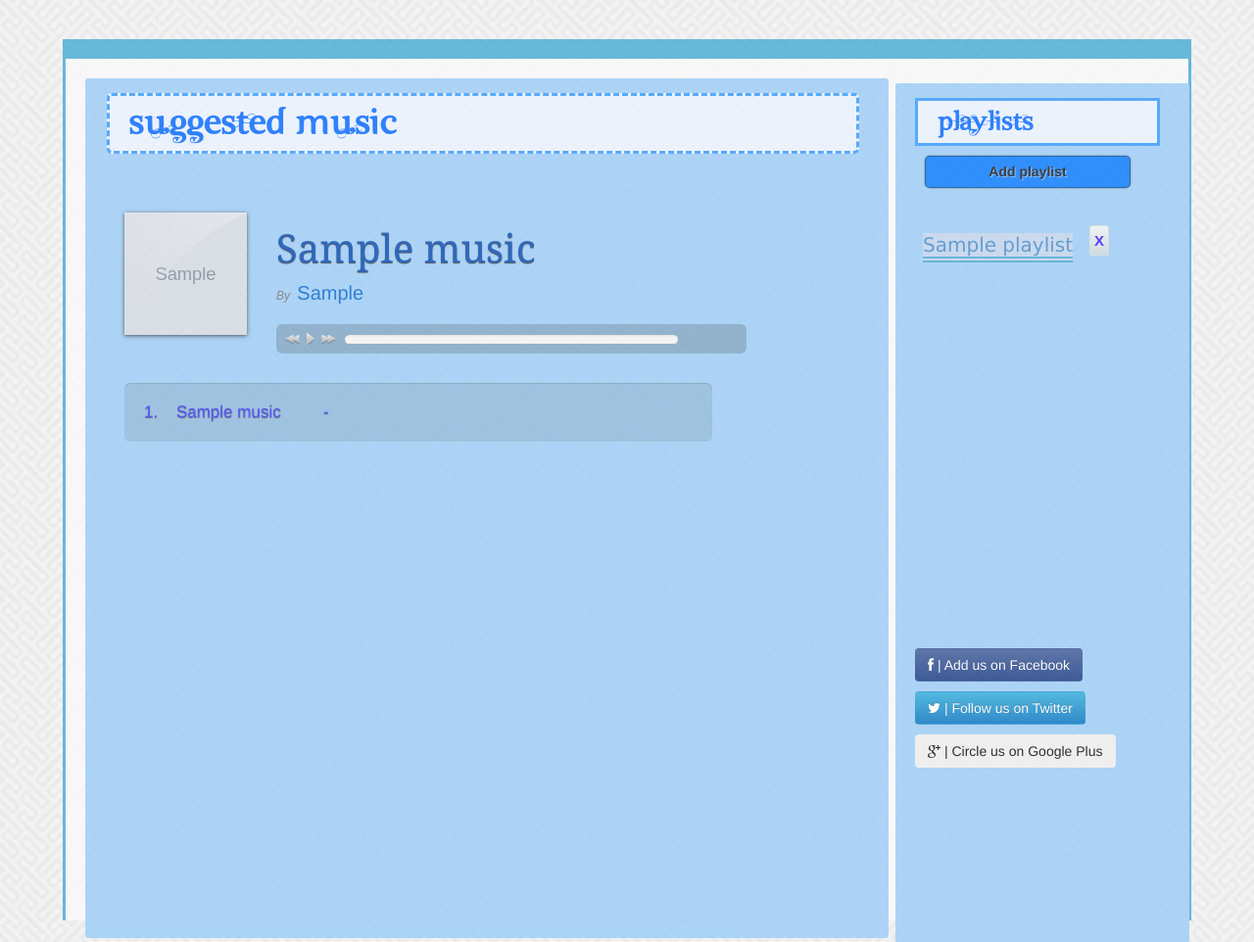
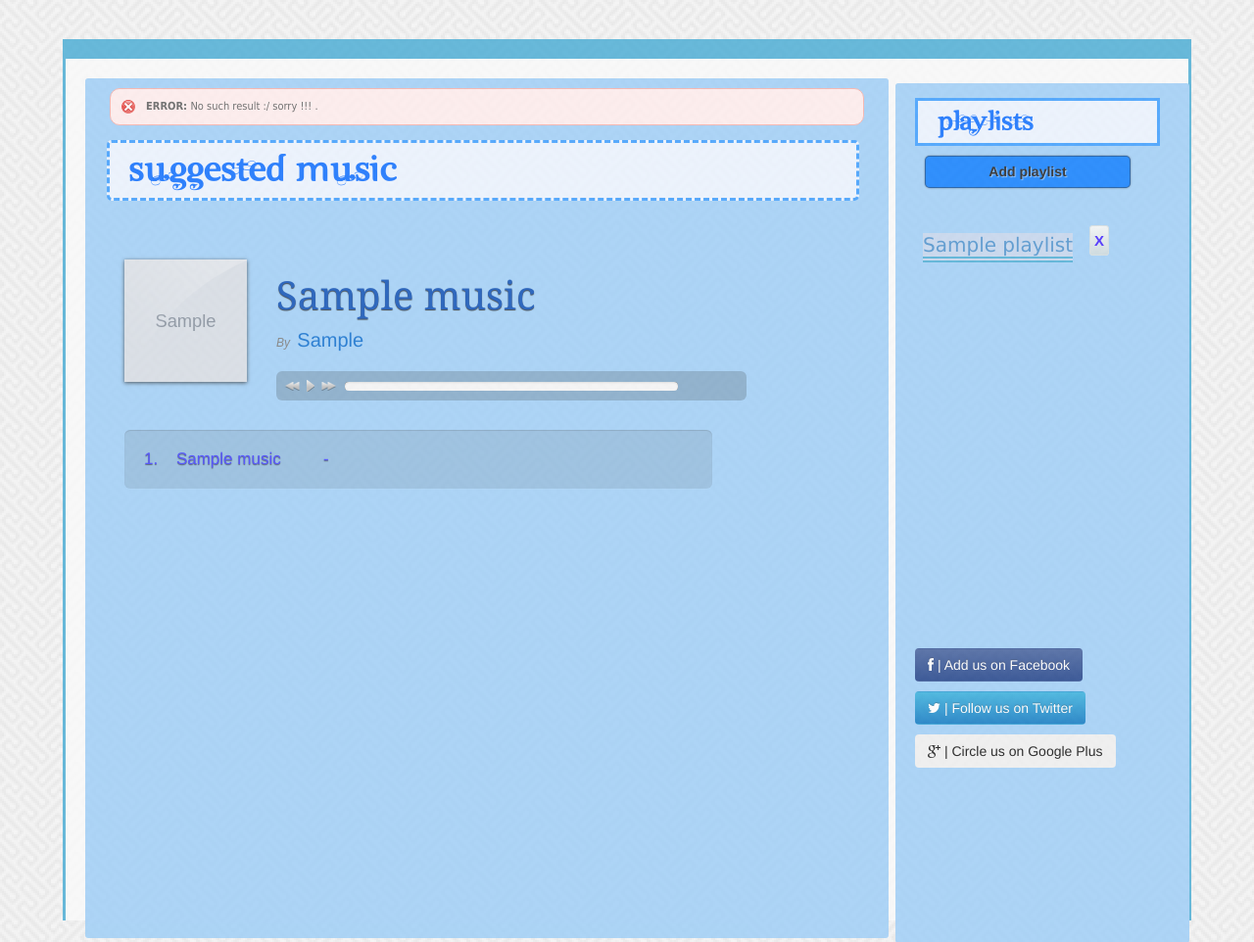
Before and after one commit to abbassalameh/Projet_Music, a PHP site: page /logged_in.php in a window 1280 px wide. Shown: the part 74-1036 px from the top of the page at 98% size. Run offline with PHP 8.4, Linux system fonts and the light colour scheme; the visitor is signed in with stand-in values (Sample User, id 1); tables that the repository leaves empty or names only in its code hold one stand-in row (values such as "Sample post"); grey boxes marked "Sample" are stand-in pictures.

Commit message:
Breaking Bad ends tonight :/

```diff
--- a/css/style.css
+++ b/css/style.css
@@ -1087,3 +1087,18 @@ ul.date li,ul.country_selector li {
 	filter: progid:DXImageTransform.Microsoft.gradient(GradientType=0,
 		startColorstr=#d4dee1, endColorstr=#a9c0c8);
 }
+.alert-box {
+		color:#555;
+		border-radius:10px;
+		font-family:Tahoma,Geneva,Arial,sans-serif;font-size:11px;
+		padding:10px 36px;
+		margin:10px;
+	}
+	.alert-box span {
+		font-weight:bold;
+		text-transform:uppercase;
+	}
+	.error {
+		background:#ffecec url('../img/error.png') no-repeat 10px 50%;
+		border:1px solid #f5aca6;
+	}
--- a/logged_in.php
+++ b/logged_in.php
@@ -117,6 +117,7 @@ var myPlaylist = [
 						<!--  this is where the search results goes -->
 						<?php include("search_logged.php"); ?>
 						<?php if($_SESSION['search_result']==0){?>
+						<div class="alert-box error"><span>error: </span>No such result :/ sorry !!! .</div>
 <div class="title_content_left">Suggested Music</div>
 						<div class="music_sample"></div> <?php  }?>
 					</div>
--- a/playlist.php
+++ b/playlist.php
@@ -20,7 +20,6 @@ include ("connection.php");
 <!-- jquerry pour la boite de recherche -->
 <script src="js/jquery.min.js"></script>
 <script src="js/prefixfree.min.js"></script>
-<script src="js/master.js"></script>
 <script src="js/jquery.validate.js"></script>
 <script type="text/javascript" src="./plugin/jquery-jplayer/jquery.jplayer.js"></script>
 <script type="text/javascript" src="./plugin/ttw-music-player-min.js"></script>
@@ -92,6 +91,7 @@ var myPlaylist = [
 						}
 						?>
 						<?php if($_SESSION['search_result']==0 || $_SESSION['display_playlist'] != 0){?>
+						<div class="alert-box error"><span>error: </span>The playlist <?php echo $_SESSION['playlist_name']?> is empty .</div>
 						<div class="title_content_left">Suggested Music</div>
 						<div class="music_sample"></div> <?php  }?>
 					</div>
--- a/search_logged.php
+++ b/search_logged.php
@@ -1,9 +1,5 @@
 <?php
 if (isset ( $_GET ['q'] )) {
-	?>
-
-	<?php
-
 	$q = $_GET ['q'];
 	$q = str_replace ( ' ', '_', strtolower ( $q ) );
 	$search_querry = "SELECT * FROM music where title = '$q' OR artist = '$q' OR album = '$q'";
```
Also changed, not shown: playlist_content.php (+10 -4 lines), img/error.png (added).
